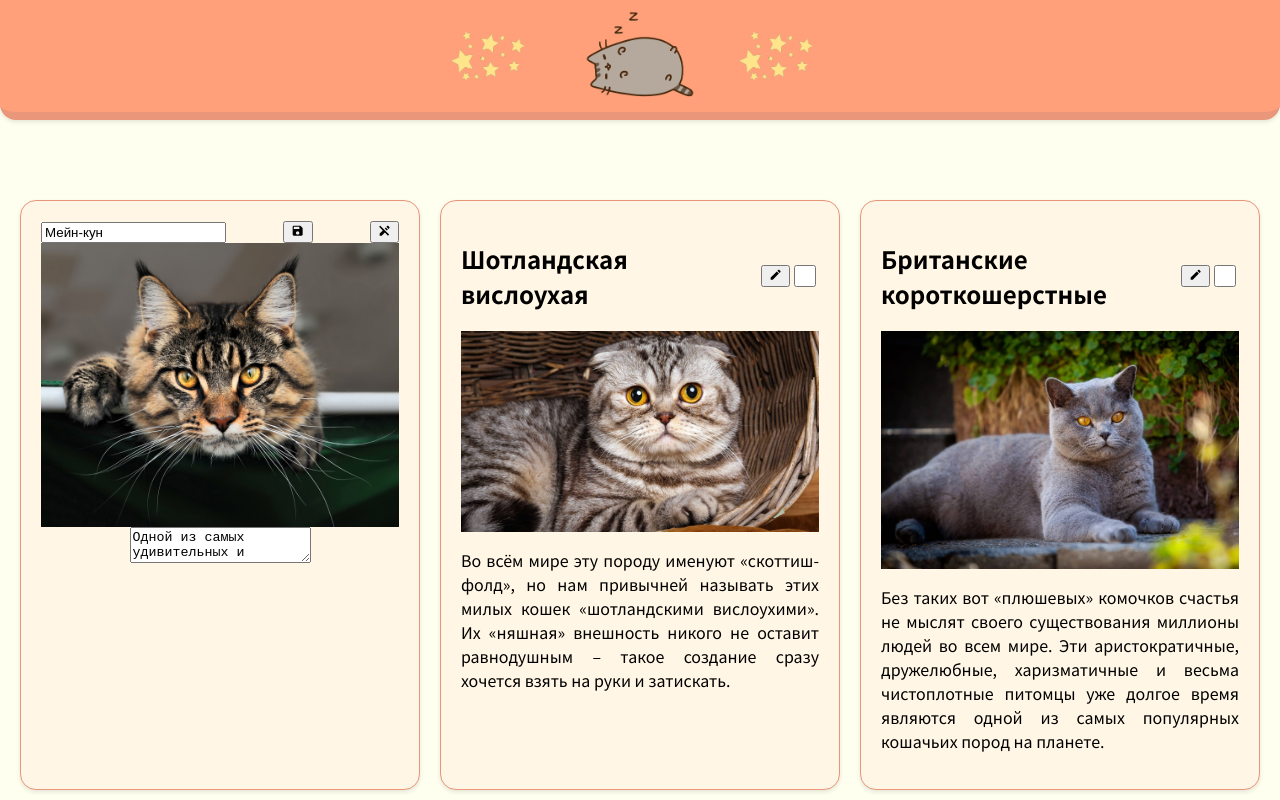
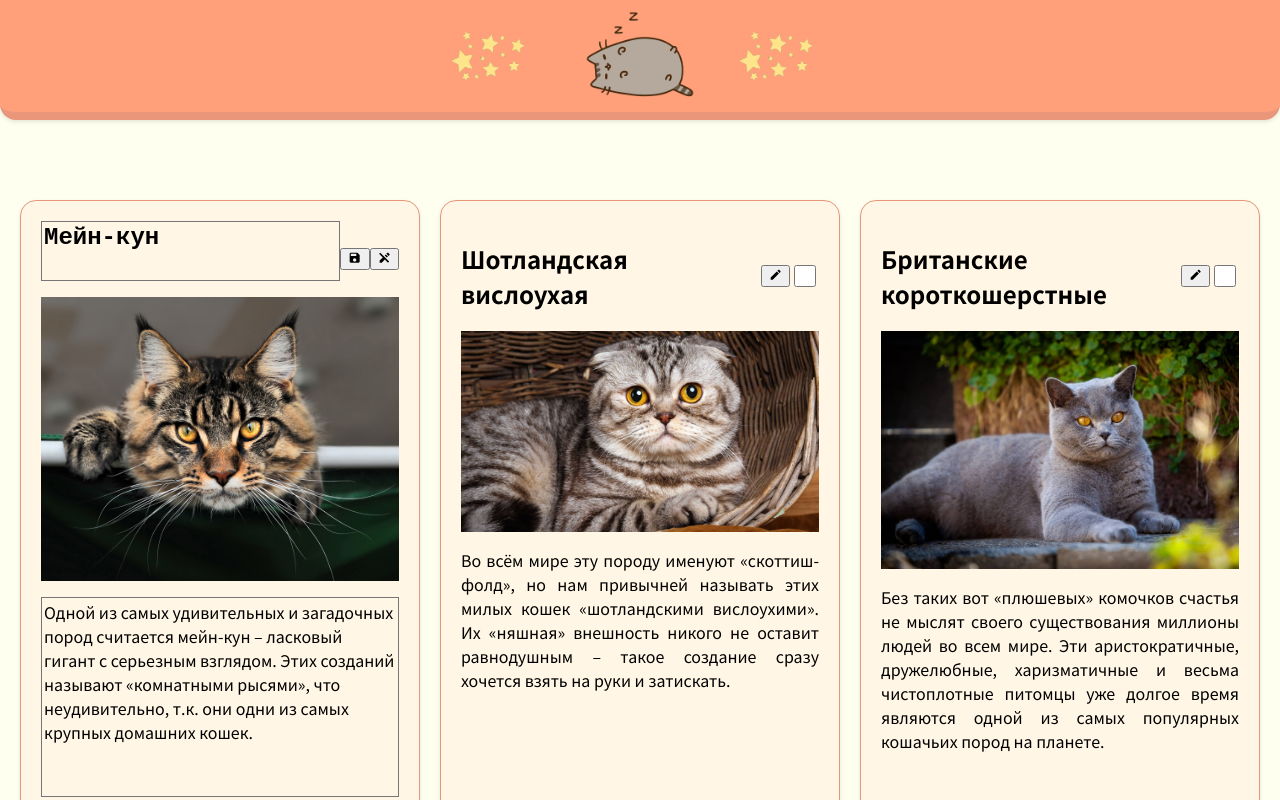
Before and after one commit to NadyaKir/React, a React (Create React App) app: page / in a window 1280 px wide. Both pictures are taken after a click on the button 355 px from the left and 258 px from the top of the page. Shown: the top 800 px of the page. Built offline with nearby package versions, Linux system fonts and the light colour scheme.

Commit message:
not working save functionality added

```diff
--- a/src/components/Card/Card.css
+++ b/src/components/Card/Card.css
@@ -26,6 +26,16 @@
   width: 120px;
 }
 
+.card-block__input {
+  margin-right: auto;
+  margin-bottom: 16px;
+  background: #fff6e5;
+  min-height: fit-content;
+  resize: none;
+  font-weight: bold;
+  font-size: 24px;
+}
+
 .card-block__checkbox {
   border-radius: 1rem;
   width: 22px;
@@ -36,6 +46,16 @@
   vertical-align: middle;
   width: 100%;
   height: auto;
+}
+
+.card__textarea {
+  margin-top: 16px;
+  background: #fff6e5;
+  width: 100%;
+  height: 200px;
+  resize: none;
+  font-size: inherit;
+  font-family: inherit;
 }
 
 .card__text {
--- a/src/components/Card/Card.js
+++ b/src/components/Card/Card.js
@@ -10,7 +10,10 @@ function Card(props) {
 
   //edit
   const [isEditing, setIsEditing] = useState(false);
+
   const [title, setTitle] = useState(props.title);
+  const [editedTitle, setEditedTitle] = useState('');
+
   const [descr, setDescr] = useState(props.descr);
 
   //checkbox func
@@ -19,11 +22,20 @@ function Card(props) {
   };
 
   //buttons func
-  const clickButtonHandler = () => {
+  const clickEditButtonHandler = () => {
     setIsEditing(!isEditing);
+    setIsChecked(isChecked ? !isChecked : isChecked);
+    setEditedTitle(title);
   };
-  const clickSaveButtonHandler = (e) => {
-    setTitle();
+
+  const clickSaveButtonHandler = () => {
+    setIsEditing(!isEditing);
+    setTitle(editedTitle);
+  };
+
+  const clickCancelButtonHandler = () => {
+    setIsEditing(!isEditing);
+    setEditedTitle(title);
   };
 
   //clasnames
@@ -35,19 +47,23 @@ function Card(props) {
     <div className={cardClassName}>
       <div className="card-block">
         {isEditing ? (
-          <input type="text" value={title} onChange={(e) => setTitle(e.target.value)} />
+          <textarea
+            className="card-block__input"
+            type="text"
+            value={editedTitle}
+            onChange={(e) => setTitle(e.target.value)}></textarea>
         ) : (
           <h2 className="card-block__title">{title}</h2>
         )}
-        <button className={buttonClassName} onClick={clickButtonHandler}>
+        <button className={buttonClassName} onClick={clickEditButtonHandler}>
           <MdEdit />
         </button>
         {isEditing && (
           <>
-            <button onClick={clickButtonHandler}>
+            <button onClick={clickSaveButtonHandler}>
               <MdSave />
             </button>
-            <button onClick={clickButtonHandler}>
+            <button onClick={clickCancelButtonHandler}>
               <MdEditOff />
             </button>
           </>
@@ -60,7 +76,10 @@ function Card(props) {
       </div>
       <img className="card__img" src={props.img} alt="cat" />
       {isEditing ? (
-        <textarea value={descr} onChange={(e) => setDescr(e.target.value)}></textarea>
+        <textarea
+          className="card__textarea"
+          value={descr}
+          onChange={(e) => setDescr(e.target.value)}></textarea>
       ) : (
         <p className="card__text">{descr}</p>
       )}
```
